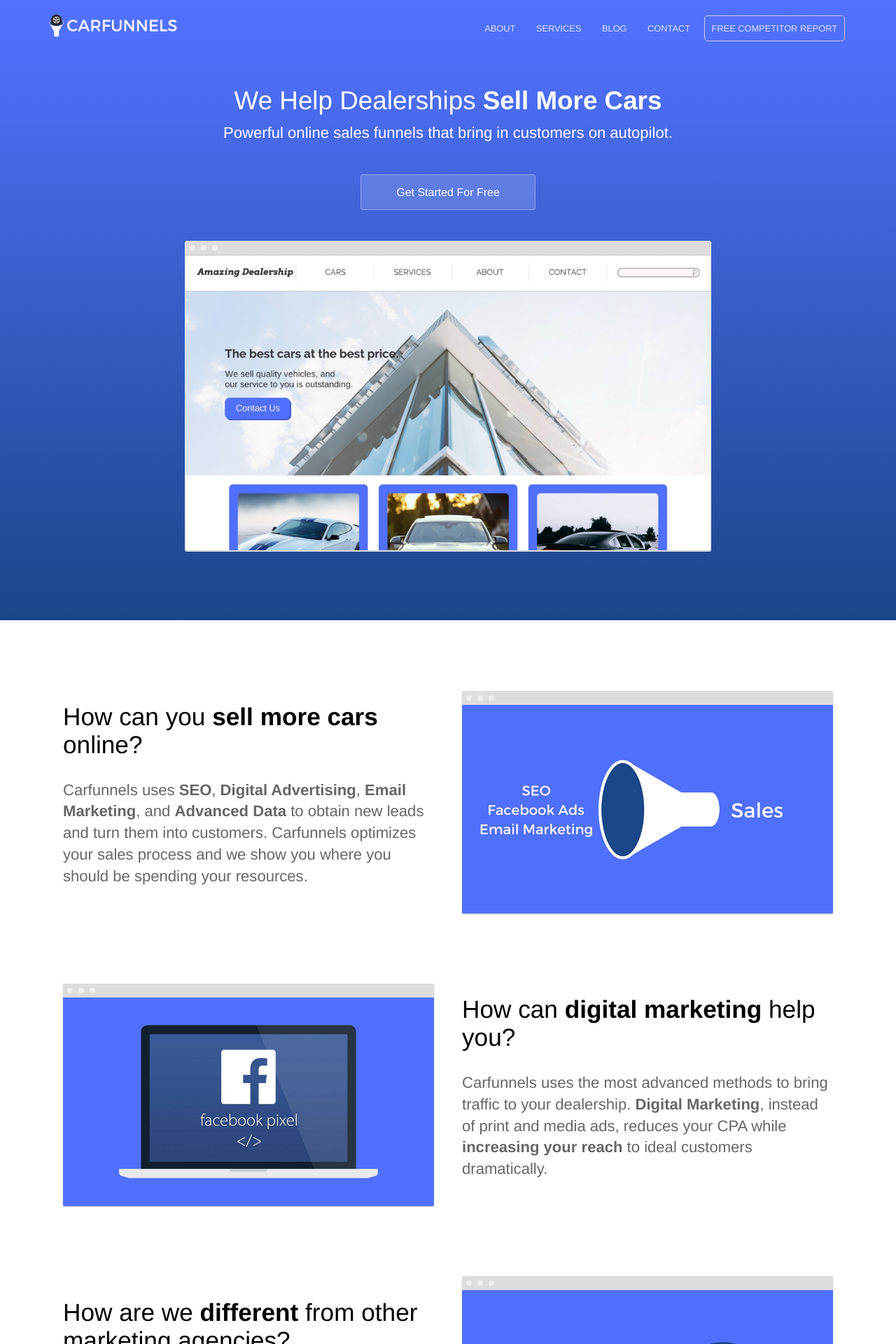
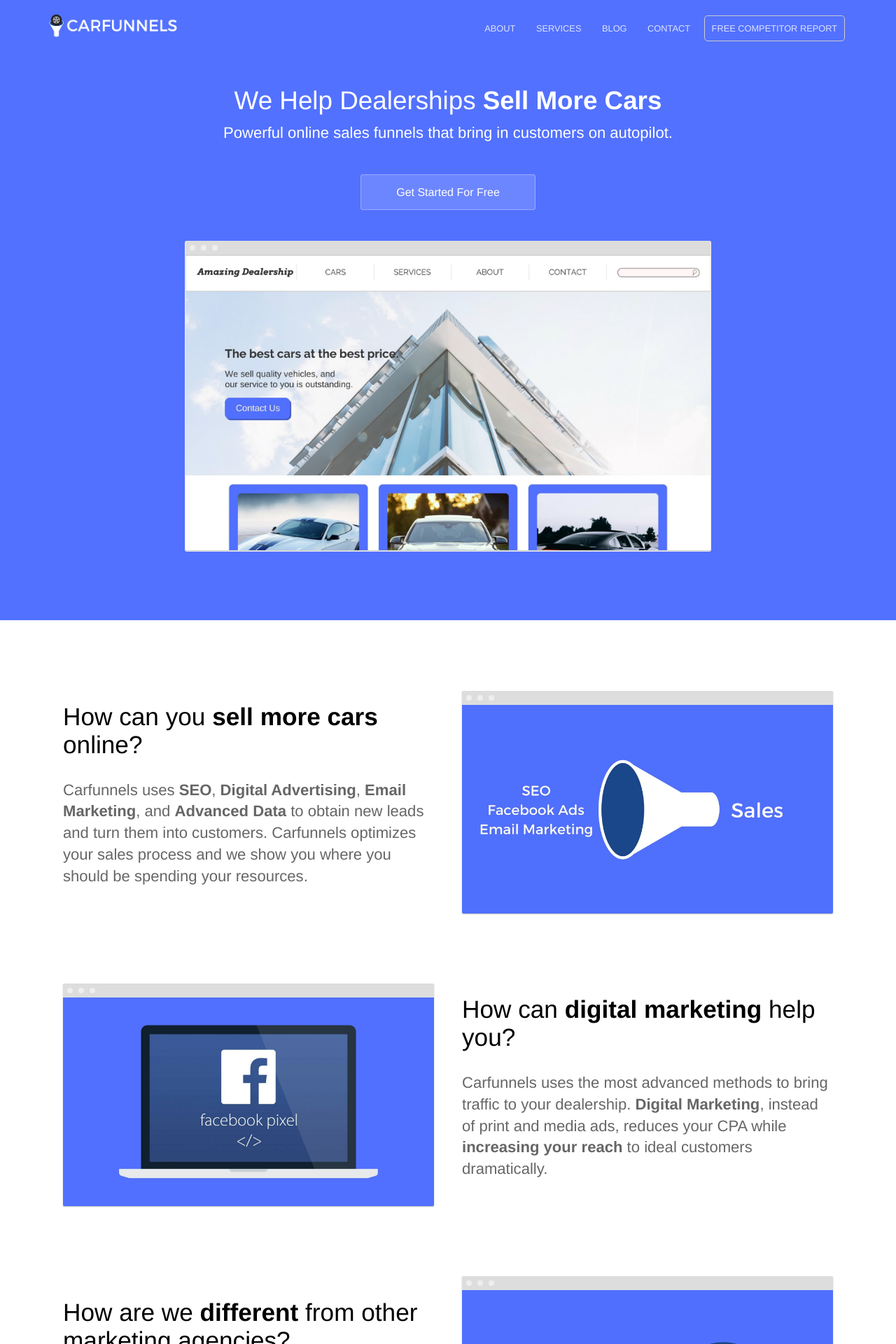
Before and after one commit to jdnoc/carfunnels.com, a Jekyll site: the page built from index.html, in a window 1280 px wide. Shown: the top 1920 px of the page at 70% size. Built offline with Jekyll 4.4.1, drawn with Linux system fonts in a browser that asks for light colours.

Commit message:
Updated '_sass/variables.scss' via CloudCannon

```diff
--- a/_sass/variables.scss
+++ b/_sass/variables.scss
@@ -1,5 +1,5 @@
 $brand-color: #5271ff;
-$secondary-brand-color: #1a4789;
+$secondary-brand-color: #5271ff;
 $middle-gradient-color: mix($brand-color, $secondary-brand-color, 95%);
 
 // Breakpoints
```
